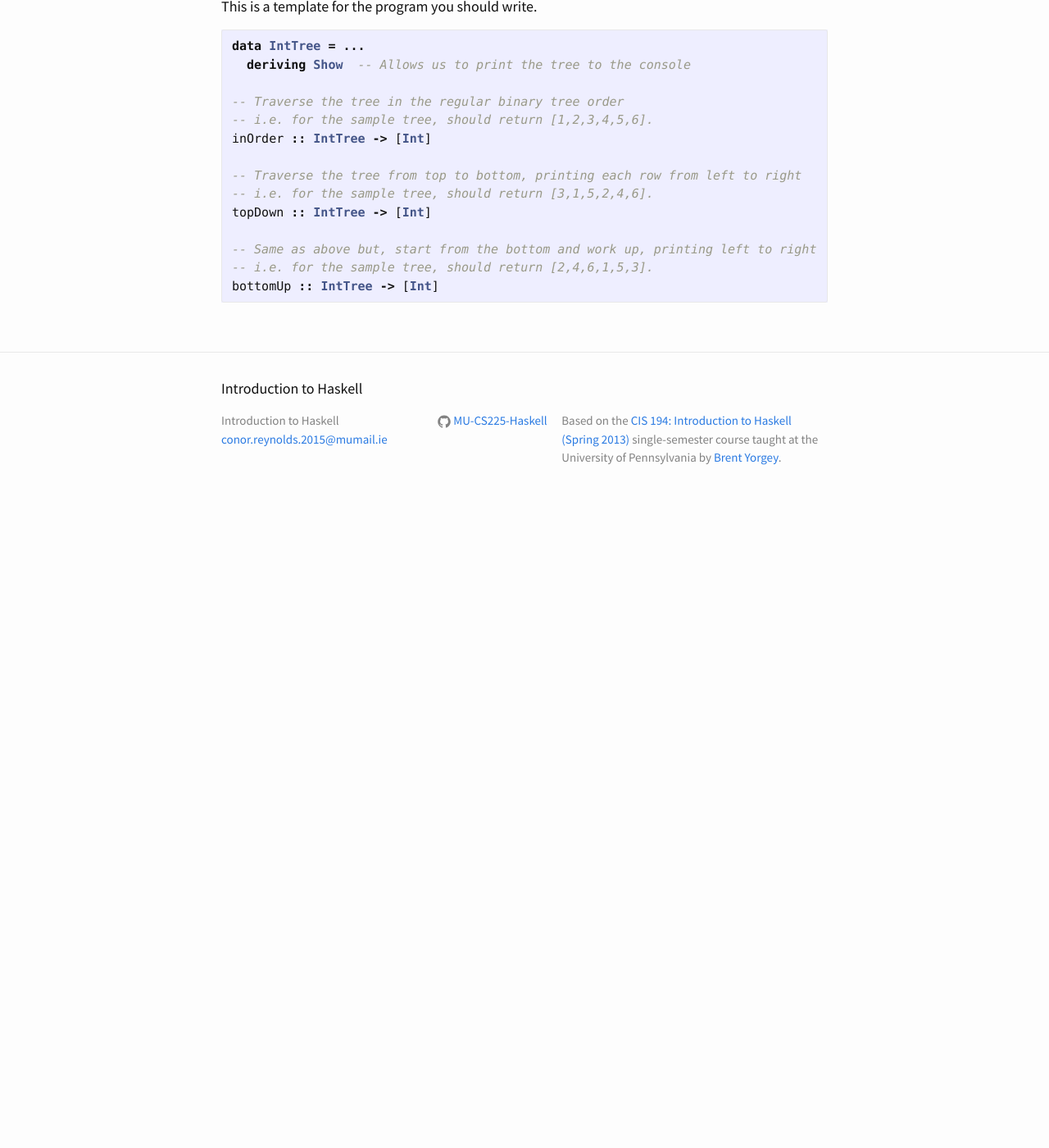
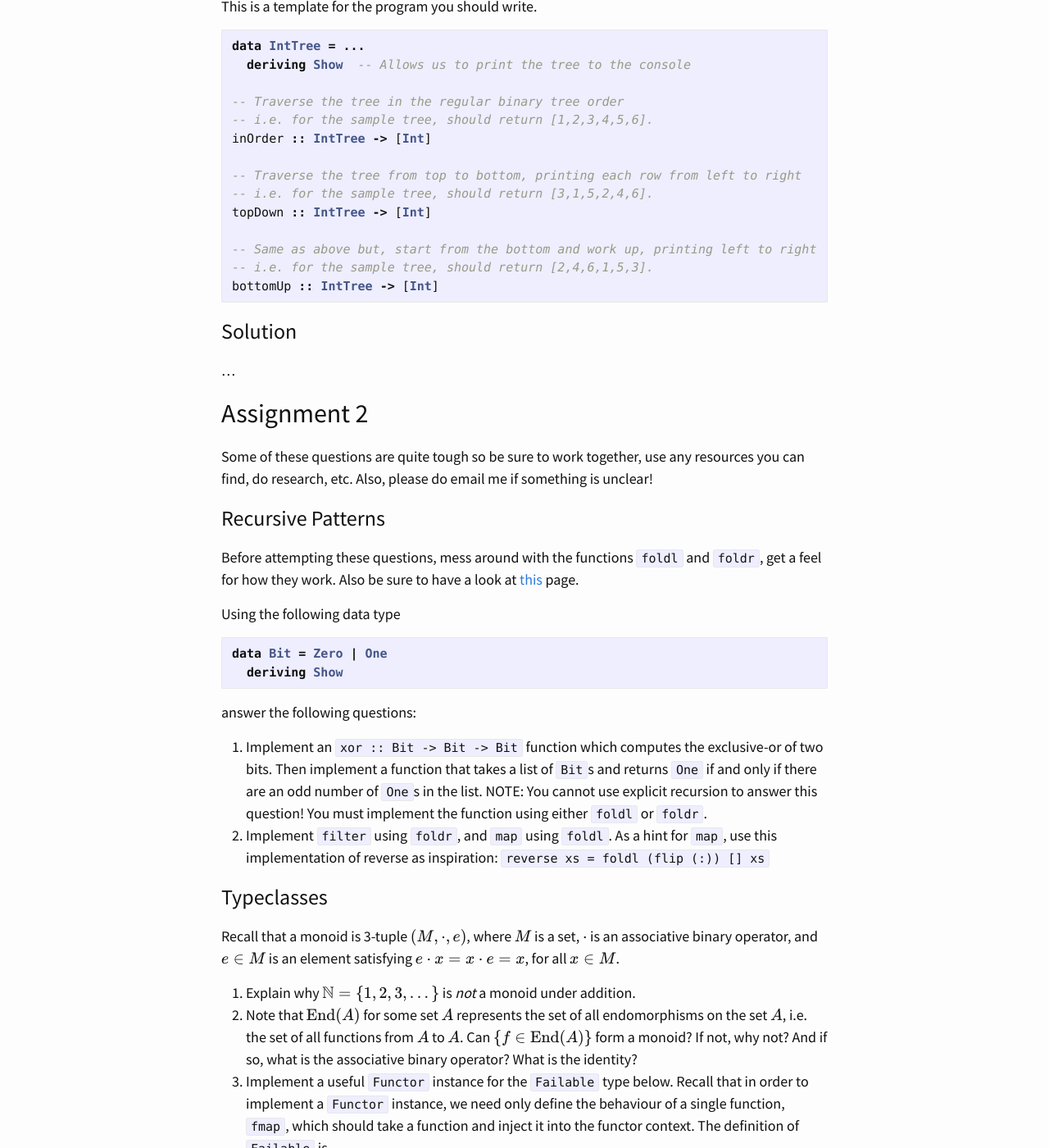
Before and after one commit to MU-CS225-Haskell/MU-CS225-Haskell.github.io, a Jekyll site: the page built from _pages/02-assignments.md, in a window 1280 px wide and 1400 px high, scrolled down 1190 px. Shown: the whole window at 82% size. Built offline with Jekyll 4.4.1, drawn with Linux system fonts in a browser that asks for light colours; formulas are drawn with MathJax 3; before the commit the page ends 1820 px from its top, so only the background shows below that; some of the changed text lies outside the part shown.

Commit message:
Added assignment 2

````diff
--- a/_pages/02-assignments.md
+++ b/_pages/02-assignments.md
@@ -72,3 +72,87 @@ topDown :: IntTree -> [Int]
 -- i.e. for the sample tree, should return [2,4,6,1,5,3].
 bottomUp :: IntTree -> [Int]
 ```
+
+### Solution
+
+...
+
+## Assignment 2
+
+Some of these questions are quite tough so be sure to work together, use any
+resources you can find, do research, etc. Also, please do email me if something
+is unclear!
+
+### Recursive Patterns
+
+Before attempting these questions, mess around with the functions `foldl` and
+`foldr`, get a feel for how they work. Also be sure to have a look at
+[this](https://wiki.haskell.org/Fold) page.
+
+Using the following data type
+
+```haskell
+data Bit = Zero | One
+  deriving Show
+```
+
+answer the following questions:
+
+1. Implement an `xor :: Bit -> Bit -> Bit` function
+which computes the exclusive-or of two bits. Then implement a function that
+takes a list of `Bit`s and returns `One` if and only if there are an odd number
+of `One`s in the list. NOTE: You cannot use explicit recursion to answer this
+question! You must implement the function using either `foldl` or `foldr`.
+2. Implement `filter` using `foldr`, and `map` using
+`foldl`. As a hint for `map`, use this implementation of reverse as inspiration:
+`reverse xs = foldl (flip (:)) [] xs`
+
+### Typeclasses
+
+Recall that a monoid is 3-tuple $$ (M, \cdot, e) $$, where $$ M $$ is a set,
+$$ \cdot $$ is an associative binary operator, and $$ e \in M $$ is an element
+satisfying $$ e \cdot x = x \cdot e = x $$, for all $$ x \in M $$.
+
+1. Explain why $$ \mathbb{N} = \{1,2,3,...\} $$ is *not* a monoid under
+addition.
+2. Note that $$ \text{End}(A) $$ for some set $$ A $$ represents the set of all
+endomorphisms on the set $$ A $$, i.e. the set of all functions from $$ A $$ to
+$$ A $$. Can $$ \{ f \in \text{End}(A) \} $$ form a monoid?
+If not, why not? And if so, what is the associative binary operator? What is the
+identity?
+3. Implement a useful `Functor` instance for the `Failable` type below. Recall
+that in order to implement a `Functor` instance, we need only define the
+behaviour of a single function, `fmap`, which should take a function and inject
+it into the functor context. The definition of `Failable` is
+
+```haskell
+data Failable a = Failure String | OK a
+```
+
+Think of this type as a error handling type that can give us error messages
+describing how the computation failed. Some example usage:
+
+```haskell
+head' :: [a] -> Failable a
+head' []    = Failure "Took head of empty list."
+head' (x:_) = OK x
+
+sqrt' :: Double -> Failable Double
+sqrt' n
+  | n < 0     = Failure "Took sqrt of negative number"
+  | otherwise = OK (sqrt n)
+
+parseJSON :: String -> Failable JObject
+parseJSON s
+  | {- no parse -}         = Failure "Couldn't parse token at ..."
+  | {- parsed correctly -} = OK parsedObject
+```
+
+You get the idea. We need to be able to apply functions to values wrapped in
+`Failable`. Here's a template:
+
+```haskell
+instance Functor Failable where
+  fmap f (Failure s) = ???
+  fmap f (OK val)    = ???
+```
````
